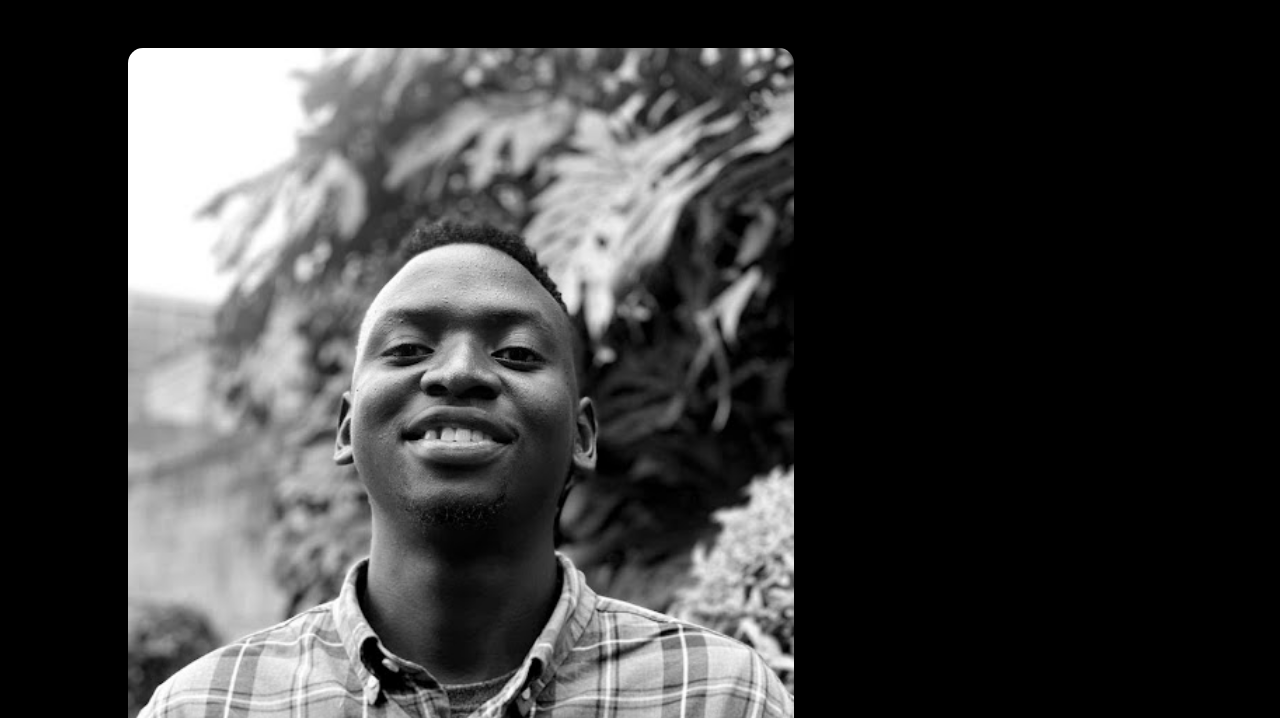
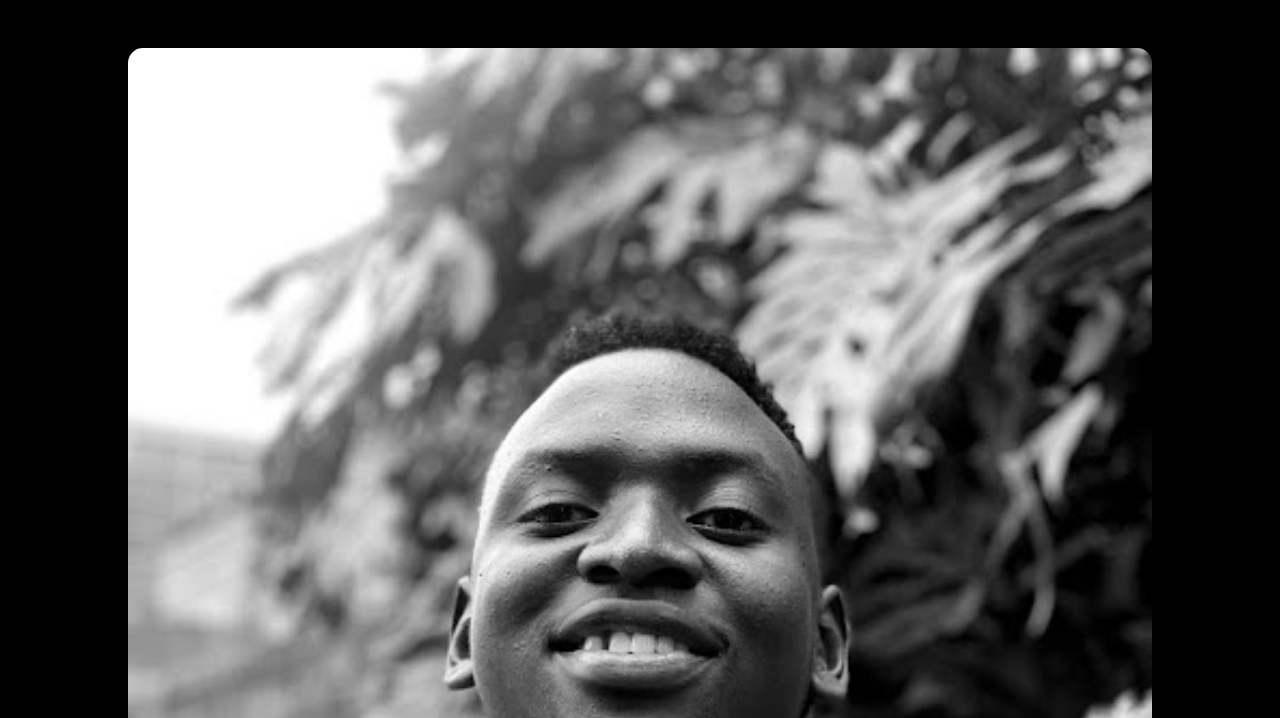
Before and after one commit to Thedongraphix/thedon.portfolio, a plain HTML site: page index.html in a window 1280 px wide. Shown: the part 802-1520 px from the top of the page. Drawn offline with Linux system fonts and the light colour scheme.

Commit message:
Update style.css

```diff
--- a/style.css
+++ b/style.css
@@ -383,7 +383,7 @@ nav .fa-solid {
     font-size: 40px;
    }
    .about-col-1,.about-col-2{
-    flex-basis:65%;
+    flex-basis:100%;
    }
    .about-col-1{
     margin-bottom:30px;
```
